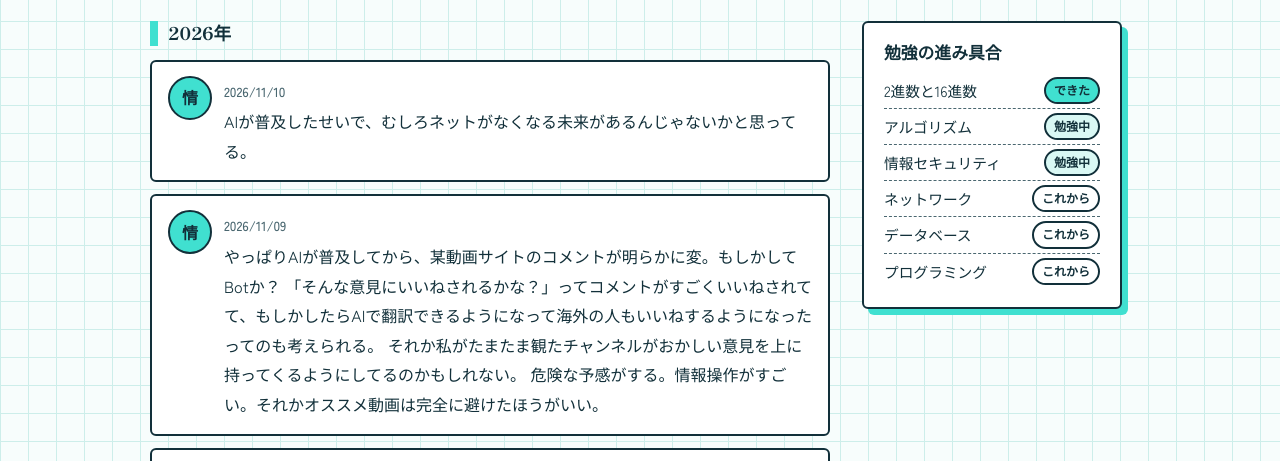
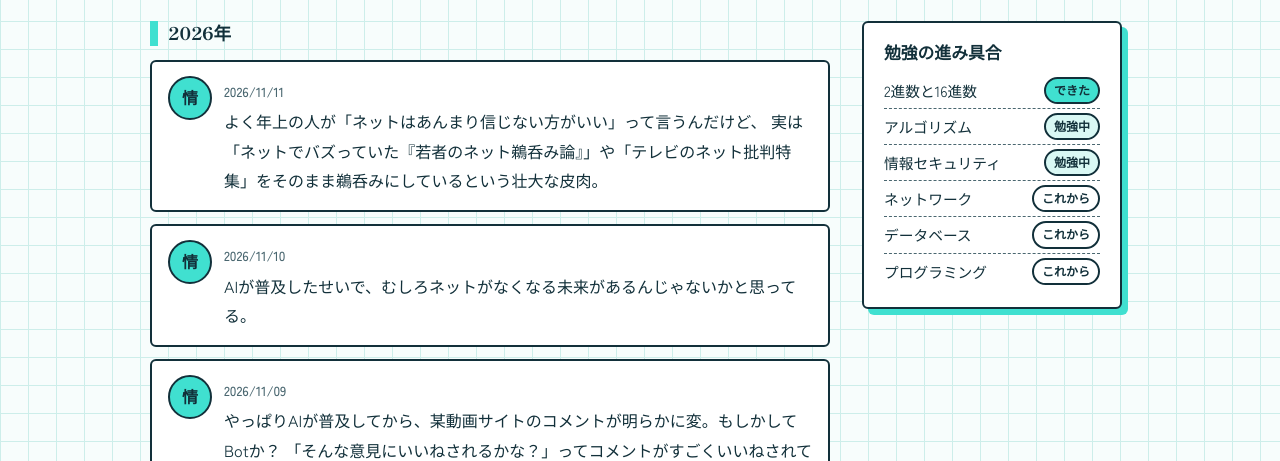
Before and after one commit to Azaleacreativeroom888/fan-information, a plain HTML site: page blog.html in a window 1280 px wide. Shown: the part 259-720 px from the top of the page. Drawn offline with Linux system fonts and the light colour scheme.

Commit message:
Update blog.html

```diff
--- a/blog.html
+++ b/blog.html
@@ -125,6 +125,12 @@ footer ul{list-style:none;display:flex;gap:18px;justify-content:center;margin-bo
 
       <article class="post">
         <div class="avatar" aria-hidden="true">情</div>
+        <div><time datetime="2026-11-11">2026/11/11</time><p>よく年上の人が「ネットはあんまり信じない方がいい」って言うんだけど、
+          実は「ネットでバズっていた『若者のネット鵜呑み論』」や「テレビのネット批判特集」をそのまま鵜呑みにしているという壮大な皮肉。</p></div>
+      </article>
+
+      <article class="post">
+        <div class="avatar" aria-hidden="true">情</div>
         <div><time datetime="2026-11-10">2026/11/10</time><p>AIが普及したせいで、むしろネットがなくなる未来があるんじゃないかと思ってる。</p></div>
       </article>
 
```
